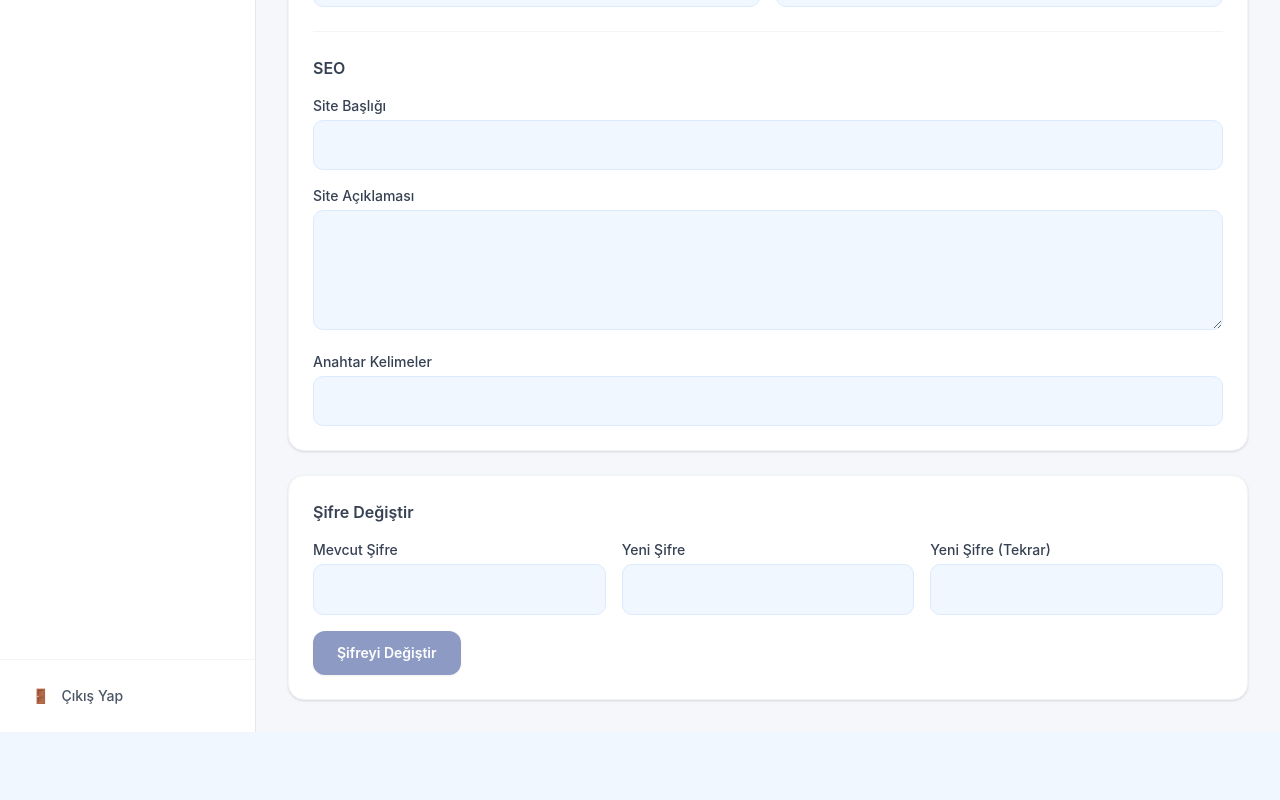
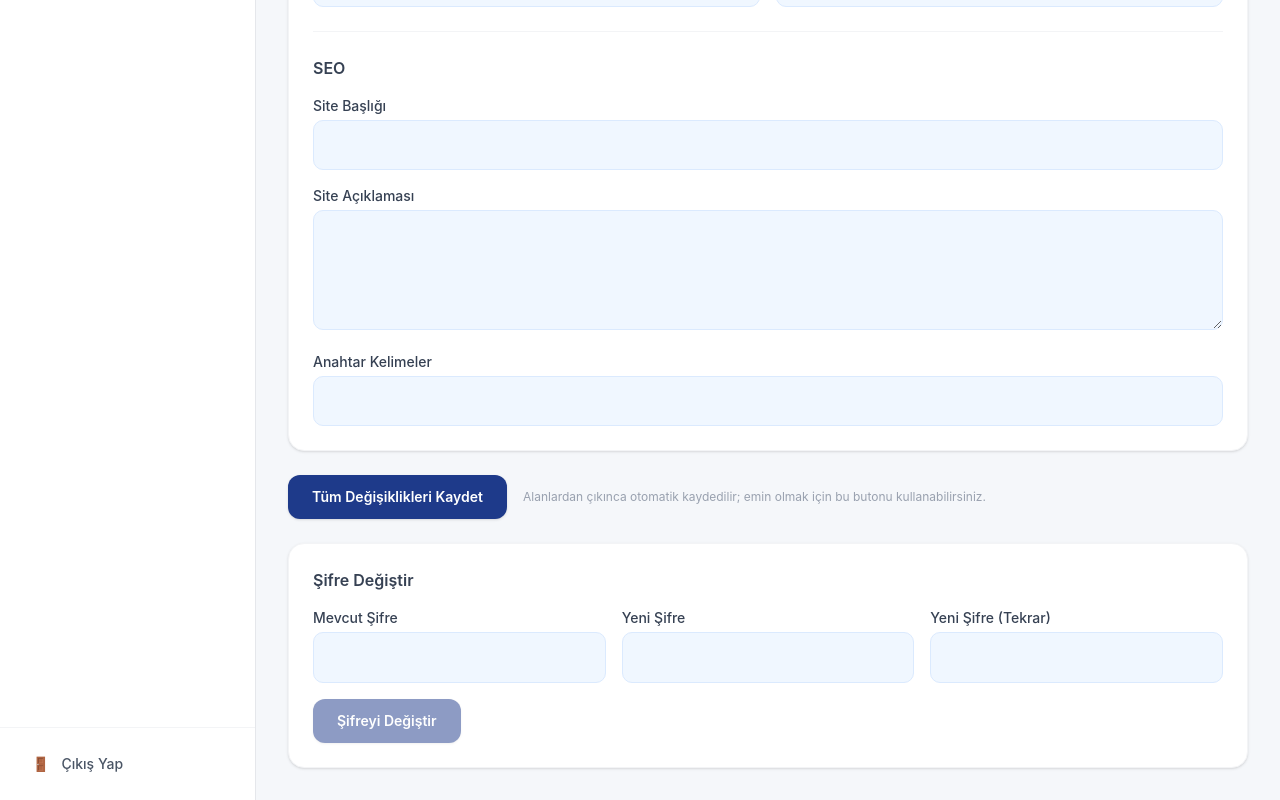
Before and after one commit to Orhany23/danismanlik-kocluk-site, a Next.js app: page /admin/settings in a window 1280 px wide. Shown: the part 648-1448 px from the top of the page. Before the commit the page ends 1380 px from the top, so only its background shows below. Built offline with nearby package versions, Linux system fonts and the light colour scheme; no server answers; a web font is replaced by a local one.

Commit message:
Ayarlar: Tüm Değişiklikleri Kaydet butonu ve hata bildirimi eklendi

```diff
--- a/src/app/admin/settings/page.tsx
+++ b/src/app/admin/settings/page.tsx
@@ -20,17 +20,44 @@ export default function AdminSettingsPage() {
 
   const handleSave = async (key: string, value: string) => {
     setSaving(true);
+    try {
       const res = await fetch("/api/settings", {
         method: "PUT",
         headers: { "Content-Type": "application/json" },
         body: JSON.stringify({ key, value }),
       });
-    setSaving(false);
       if (res.ok) {
         setSettings((prev) => ({ ...prev, [key]: value }));
         setMessage("Kaydedildi!");
-      setTimeout(() => setMessage(""), 2000);
+      } else {
+        setMessage("HATA: Kaydedilemedi, tekrar deneyin.");
       }
+    } catch {
+      setMessage("HATA: Bağlantı sorunu, kaydedilemedi.");
+    } finally {
+      setSaving(false);
+      setTimeout(() => setMessage(""), 3000);
+    }
+  };
+
+  const handleSaveAll = async () => {
+    setSaving(true);
+    let failed = 0;
+    for (const [key, value] of Object.entries(settings)) {
+      try {
+        const res = await fetch("/api/settings", {
+          method: "PUT",
+          headers: { "Content-Type": "application/json" },
+          body: JSON.stringify({ key, value }),
+        });
+        if (!res.ok) failed++;
+      } catch {
+        failed++;
+      }
+    }
+    setSaving(false);
+    setMessage(failed === 0 ? "Tüm değişiklikler kaydedildi!" : `HATA: ${failed} alan kaydedilemedi, tekrar deneyin.`);
+    setTimeout(() => setMessage(""), 4000);
   };
 
   const updateField = (key: string, value: string) => {
@@ -47,8 +74,12 @@ export default function AdminSettingsPage() {
       </div>
 
       {message && (
-        <div className="flex items-center gap-2 px-4 py-3 rounded-xl bg-emerald-50 text-emerald-700 text-sm border border-emerald-100">
-          <span>✓</span> {message}
+        <div className={`flex items-center gap-2 px-4 py-3 rounded-xl text-sm border ${
+          message.startsWith("HATA")
+            ? "bg-red-50 text-red-700 border-red-100"
+            : "bg-emerald-50 text-emerald-700 border-emerald-100"
+        }`}>
+          <span>{message.startsWith("HATA") ? "!" : "✓"}</span> {message}
         </div>
       )}
 
@@ -129,6 +160,18 @@ export default function AdminSettingsPage() {
             </div>
           </div>
         </div>
+      </div>
+
+      <div className="flex items-center gap-4">
+        <button
+          onClick={handleSaveAll}
+          disabled={saving}
+          style={{ backgroundColor: "#1e3a8a", color: "#ffffff" }}
+          className="px-6 py-3 rounded-xl text-sm font-semibold shadow-sm hover:opacity-90 disabled:opacity-50 disabled:cursor-not-allowed transition-opacity"
+        >
+          {saving ? "Kaydediliyor..." : "Tüm Değişiklikleri Kaydet"}
+        </button>
+        <span className="text-xs text-gray-400">Alanlardan çıkınca otomatik kaydedilir; emin olmak için bu butonu kullanabilirsiniz.</span>
       </div>
 
       <PasswordChangeCard />
```
Also changed, not shown: 1 other file (tests, documents, lock files or other folders). Lines whose indentation alone changed are shown as unchanged.
